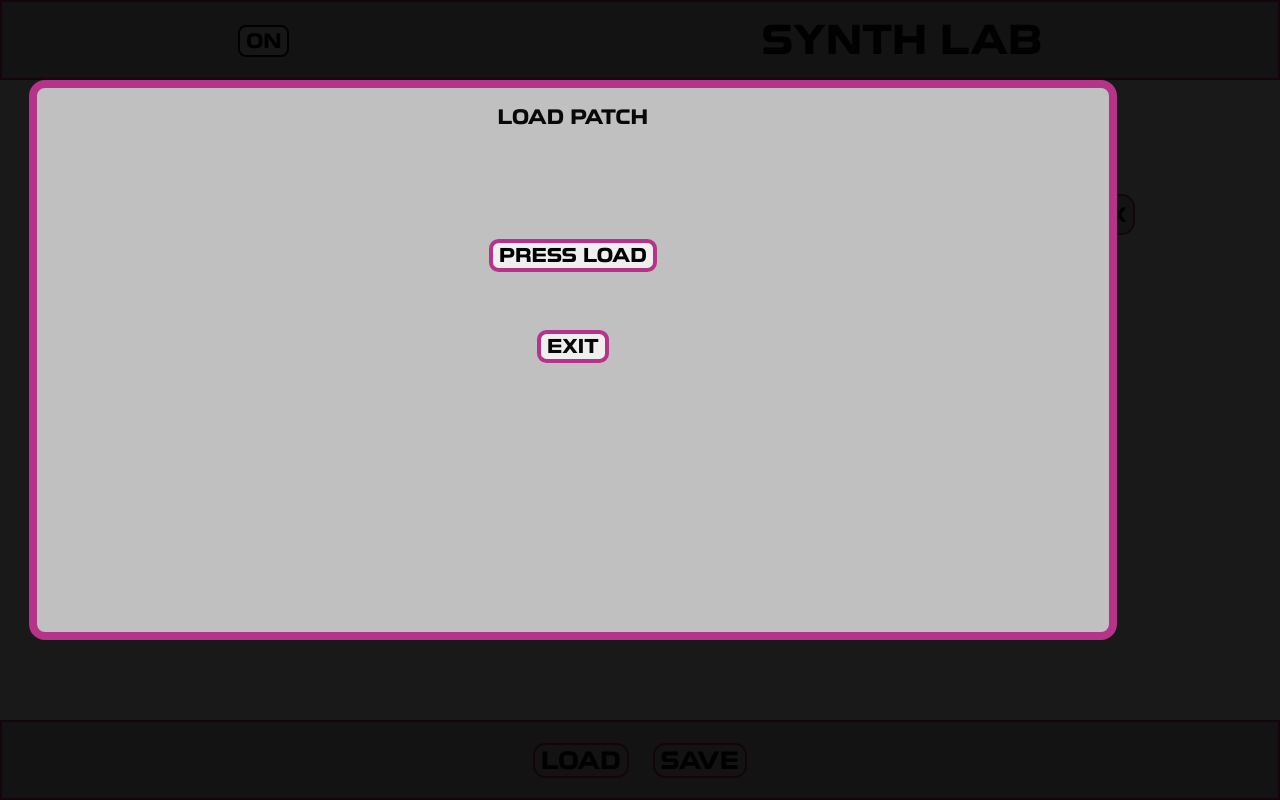
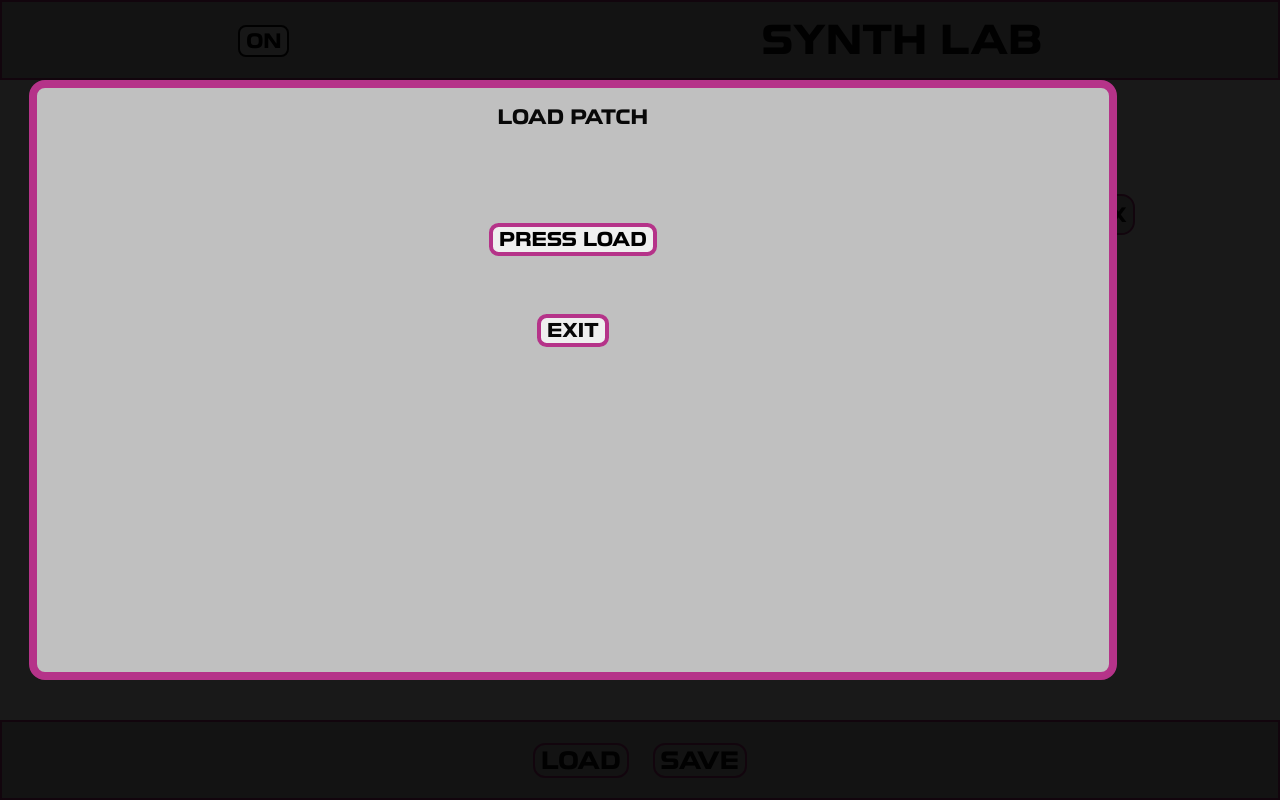
Before and after one commit to PhilippAubert/capstone-digitalSynth, a React (Create React App) app: page /load in a window 1280 px wide. Built offline with nearby package versions, Linux system fonts and the light colour scheme.

Commit message:
Experimenting with LoadList. First li-Element acting strange

```diff
--- a/src/components/css/Load.css
+++ b/src/components/css/Load.css
@@ -18,24 +18,13 @@
   border: 0.5em solid var(--general-border-color);
   border-radius: 1em;
   width: 85%;
-  height: 70%;
+  height: 75%;
   top: 5rem;
   left: 1.8rem;
 }
 
-.List-Container {
-  display: flex;
-  justify-content: center;
-  flex-direction: column;
-  align-items: center;
-}
-
 .Loaded-List {
-  display: flex;
-  flex-direction: column;
-  margin-right: 7em;
-  text-align: left;
-  width: 70%;
+  width: 100%;
 }
 
 .Loaded-List-Item {
@@ -44,18 +33,18 @@
   display: flex;
   justify-content: flex-start;
   font-size: 1em;
-  user-select: none;
+  width: 80%;
+  margin-right: 14rem;
 }
 
 .Loaded-List-Item-Active {
-  list-style-type: none;
   color: var(--general-border-color);
   background-color: black;
   color: chartreuse;
   display: flex;
   font-size: 1em;
+  width: 80%;
   justify-content: flex-start;
-  user-select: none;
 }
 
 .DeleteButton {
@@ -63,8 +52,8 @@
   border: 0.15em solid var(--general-border-color);
   position: absolute;
   padding: 0 0.5em;
-  margin-left: 12.9rem;
-  margin-bottom: 0.6rem;
+  margin-left: 14.9rem;
+  margin-top: 0.2rem;
   font-size: 0.7em;
   font-weight: 800;
   border-radius: 0.4em;
--- a/src/components/css/Save.css
+++ b/src/components/css/Save.css
@@ -9,7 +9,7 @@
   border: 0.5em solid var(--general-border-color);
   border-radius: 1em;
   width: 85%;
-  height: 70%;
+  height: 75%;
   top: 5rem;
   left: 1.8rem;
 }
```
